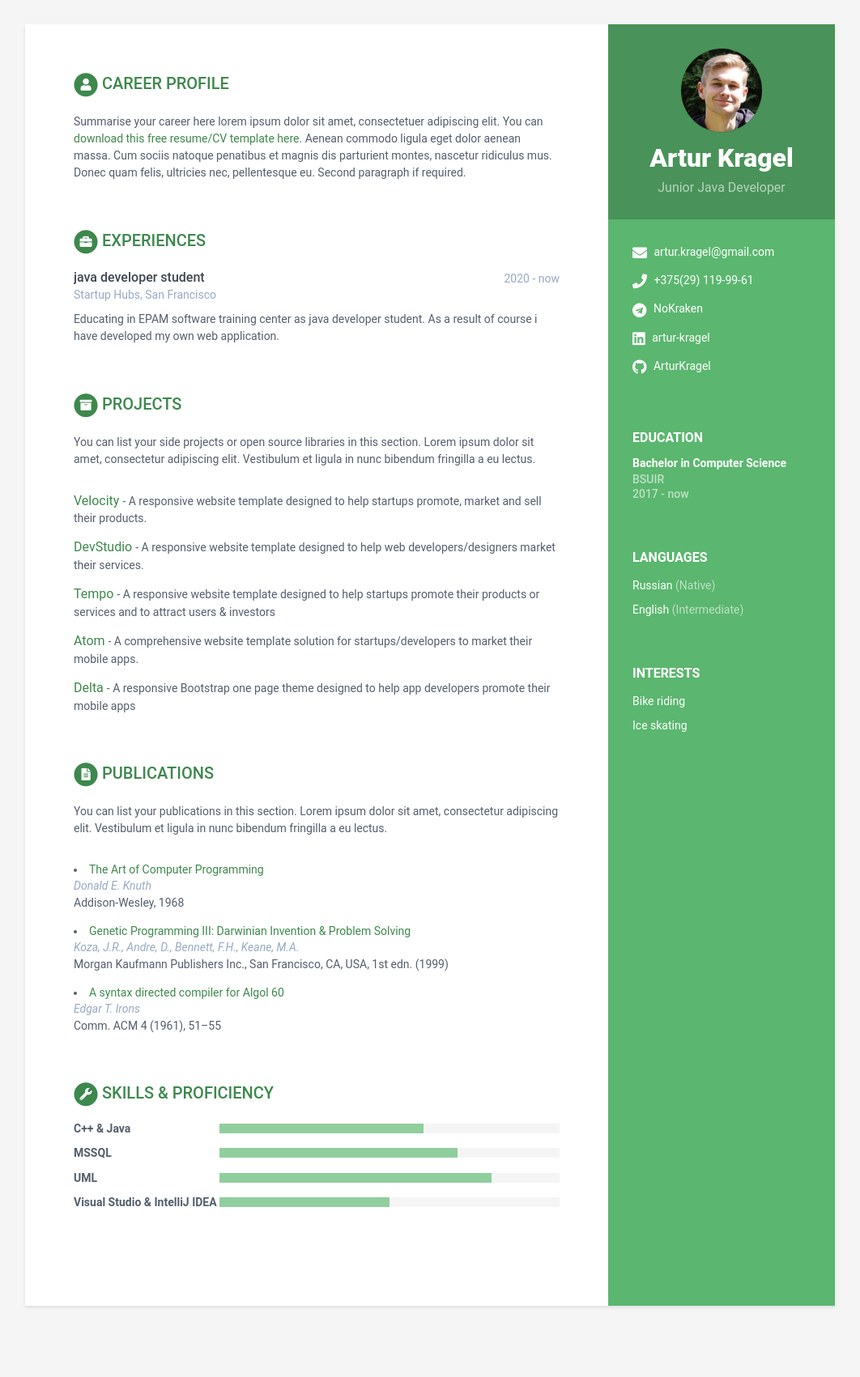
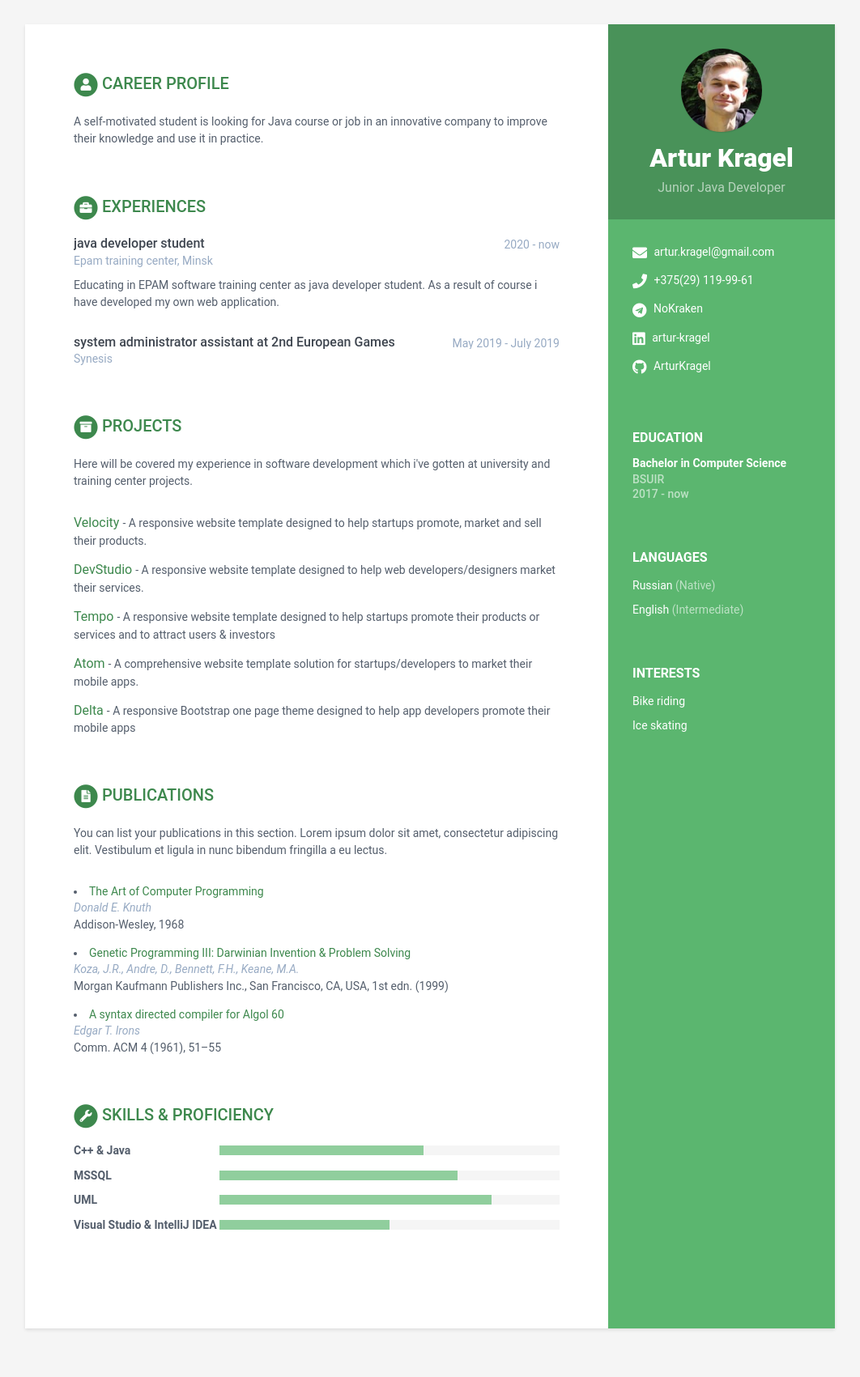
Before and after one commit to tide34/my-brother_s-CV, a Jekyll site: the page built from index.html, in a window 1280 px wide. Shown: the whole page at 81% size, without its empty margins (109-1171 px from the left). Built offline with Jekyll 4.4.1, drawn with Linux system fonts in a browser that asks for light colours; before the commit the page ends 1673 px from its top, so only the background shows below that.

Commit message:
Update content of CV

```diff
--- a/_data/data.yml
+++ b/_data/data.yml
@@ -42,12 +42,8 @@ sidebar:
 career-profile:
     title: Career Profile
     summary: |
-      Summarise your career here lorem ipsum dolor sit amet, consectetuer
-      adipiscing elit. You can [download this free resume/CV template here]().
-      Aenean commodo ligula eget dolor aenean massa. Cum sociis natoque
-      penatibus et magnis dis parturient montes, nascetur ridiculus mus.
-      Donec quam felis, ultricies nec, pellentesque eu.
-      Second paragraph if required.
+      A self-motivated student is looking for Java course or job in an innovative company to
+      improve their knowledge and use it in practice.
 education:
     - degree: Bachelor in Computer Science
       university: BSUIR
@@ -63,16 +59,17 @@ education:
 experiences:
     - role: java developer student
       time: 2020 - now
-      company: Startup Hubs, San Francisco
+      company: Epam training center, Minsk
       details: |
         Educating in EPAM software training center as java developer student.
         As a result of course i have developed my own web application.
+    - role: system administrator assistant at 2nd European Games
+      time: May 2019 - July 2019
+      company: Synesis
 projects:
     title: Projects
     intro: >
-      You can list your side projects or open source libraries in this
-      section. Lorem ipsum dolor sit amet, consectetur adipiscing elit.
-      Vestibulum et ligula in nunc bibendum fringilla a eu lectus.
+      Here will be covered my experience in software development which i've gotten at university and training center projects.
     assignments:
       - title: Velocity
         link: "#hook"
```
